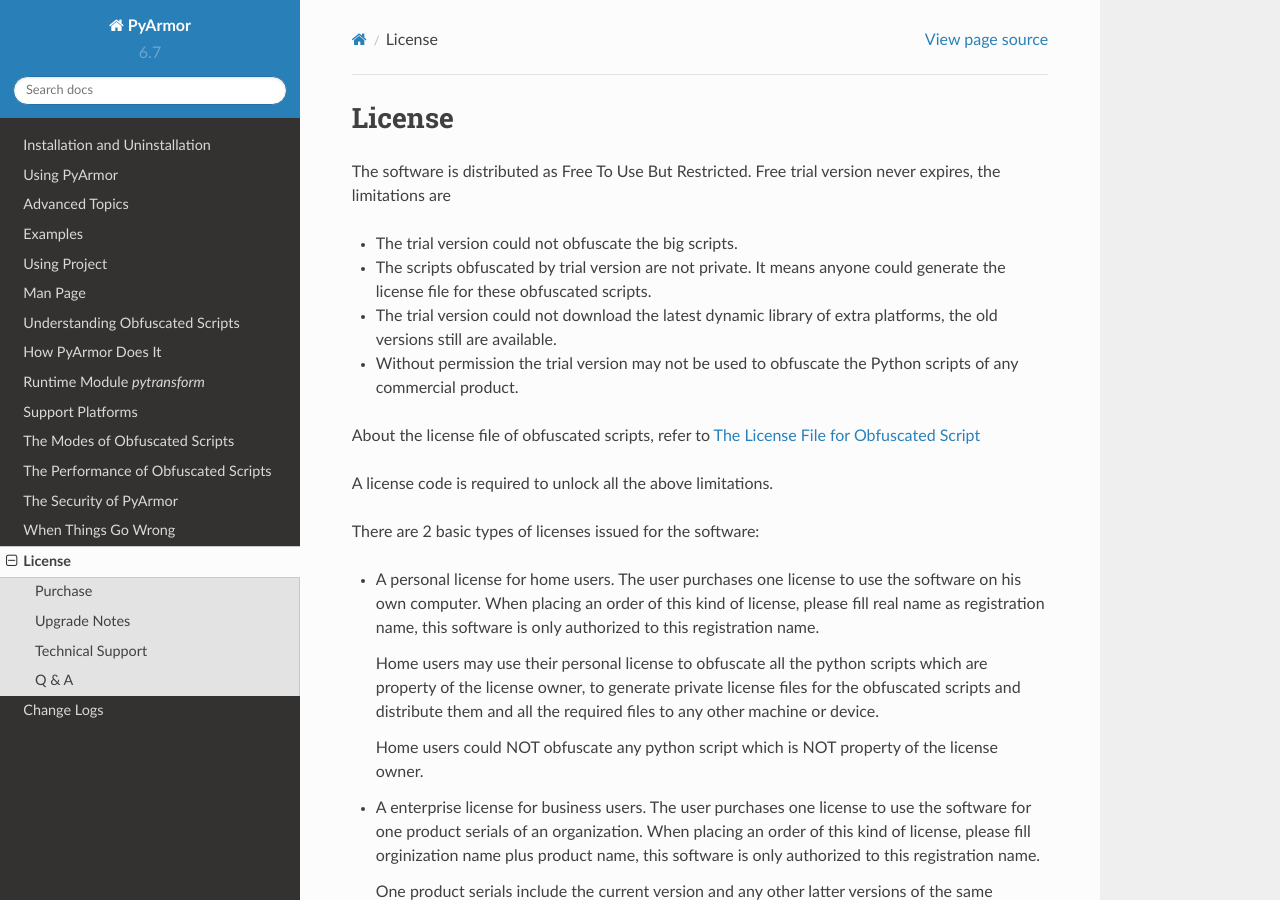
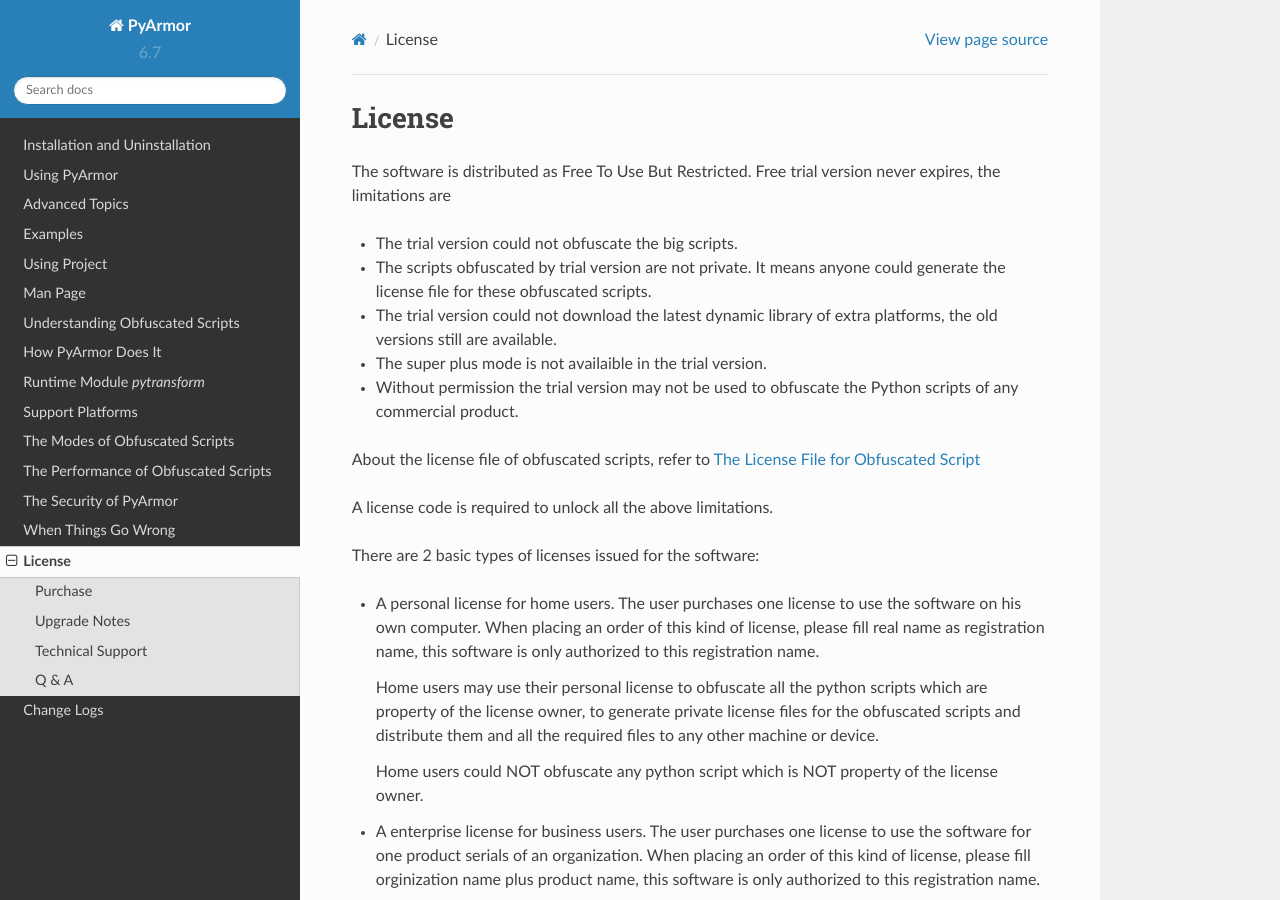
Before and after one commit to dashingsoft/pyarmor, a Sphinx documentation site: the page built from docs/license.rst, in a window 1280 px wide and 900 px high. Built offline with Sphinx 7.4.7 and the Read the Docs theme 2.0.0, drawn with Linux system fonts in a browser that asks for light colours.

Commit message:
Add license item for sppmode

```diff
--- a/docs/license.rst
+++ b/docs/license.rst
@@ -11,6 +11,7 @@
   anyone could generate the license file for these obfuscated scripts.
 - The trial version could not download the latest dynamic library of
   extra platforms, the old versions still are available.
+- The super plus mode is not availaible in the trial version.
 - Without permission the trial version may not be used to obfuscate
   the Python scripts of any commercial product.
 
```
Also changed, not shown: 2 other files.
